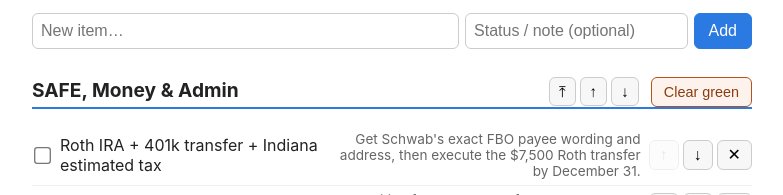
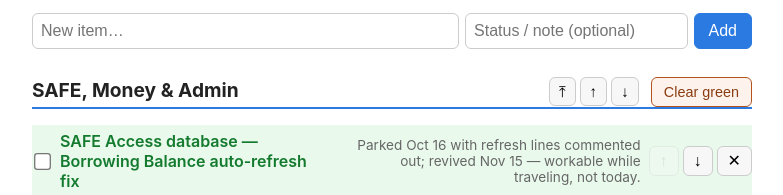
Before and after one commit to MisterE000/Muse-list-, a plain HTML site: page projects.html in a window 1280 px wide. Shown: the part 3044-3239 px from the top of the page, without its empty margins (248-1031 px from the left). Drawn offline with Linux system fonts and the light colour scheme; no server answers.

Commit message:
Publish: projects.html, projects-data.json

```diff
--- a/projects.html
+++ b/projects.html
@@ -313,6 +313,12 @@ var SEED = [
   {
     "store": "SAFE, Money & Admin",
     "items": [
+      {
+        "name": "SAFE Access database — Borrowing Balance auto-refresh fix",
+        "qty": "Parked Oct 16 with refresh lines commented out; revived Nov 15 — workable while traveling, not today.",
+        "done": false,
+        "fresh": true
+      },
       {
         "name": "Roth IRA + 401k transfer + Indiana estimated tax",
         "qty": "Get Schwab's exact FBO payee wording and address, then execute the $7,500 Roth transfer by December 31.",
```
Also changed, not shown: projects-data.json (+7 -1 lines).
